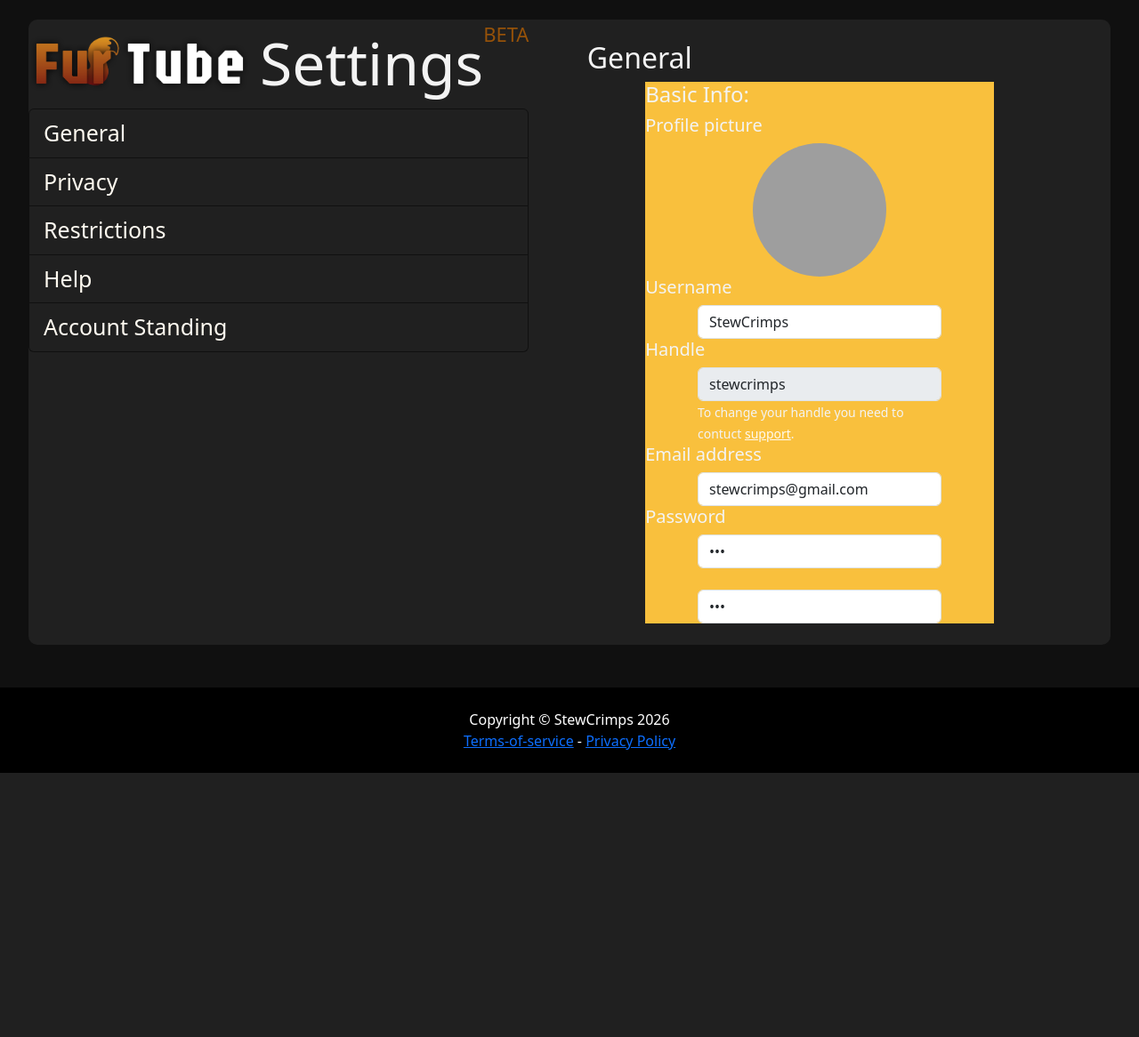
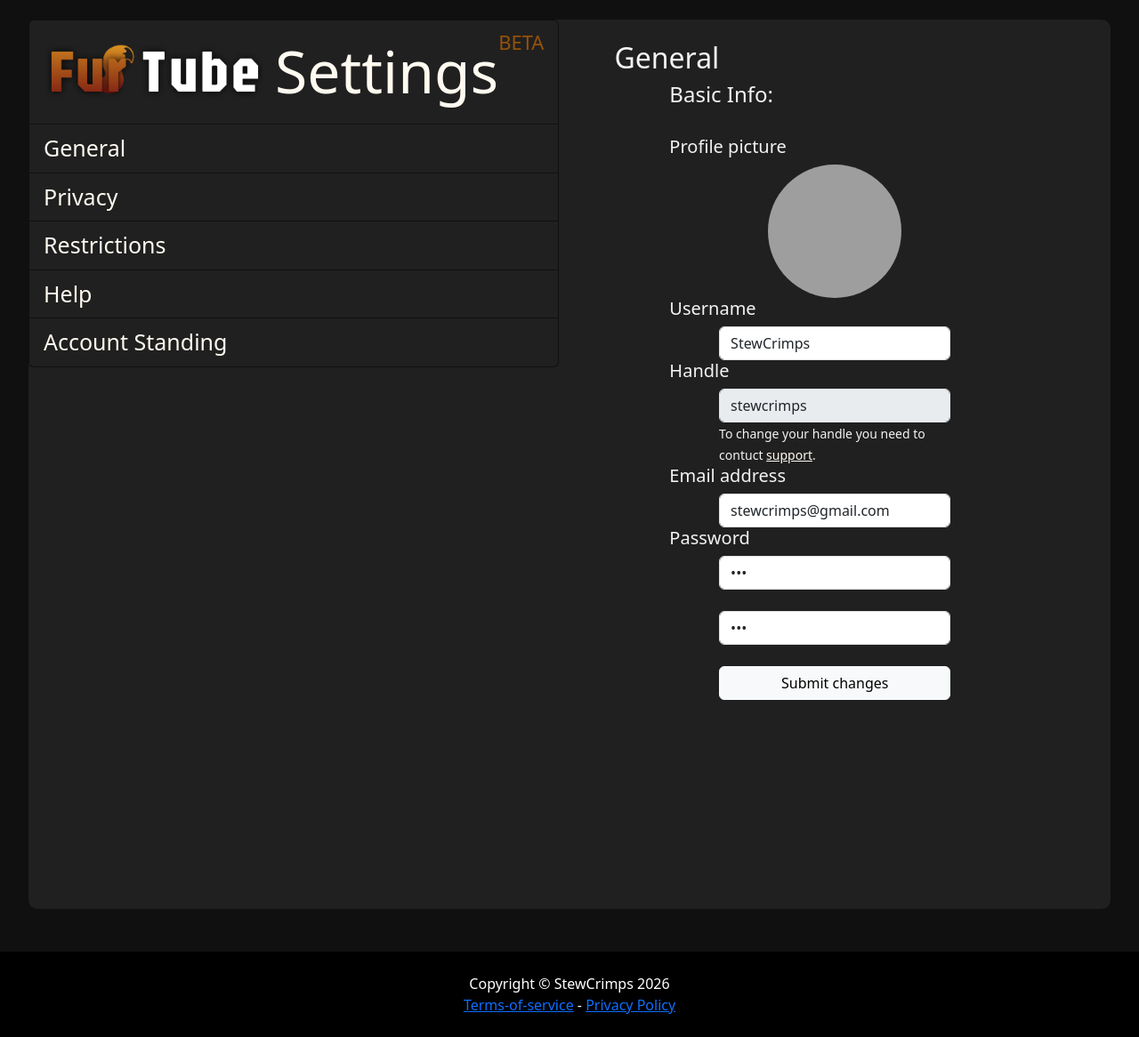
Before and after one commit to StewCrimps/furtube, a Flask app: page /settings/?tab=general in a window 1280 px wide. Shown: the part 58-1224 px from the top of the page at 89% size. Before the commit the page ends 927 px from the top, so only its background shows below. Run offline with Flask 3, Linux system fonts and the light colour scheme; a user stored in the database is signed in; data comes from the database, SQL or seed files in the repository; grey boxes are pictures that could not be loaded.

Commit message:
added links 	changed base file 	fixed settings

```diff
--- a/app.py
+++ b/app.py
@@ -255,7 +255,7 @@ def settings():
         return redirect(url_for('login'))
     active = request.args.get('tab')
     if active not in ["general","privacy","restrictions","help","account-standing"]:
-        abort(404)
+        return redirect(url_for('settings', tab='general'))
 
     mail_provider = current_user.email.split('@')
 
@@ -316,6 +316,9 @@ def verify(token=None):
         return redirect(url_for('login'))
     else:
         current_user = get_current_user()
+        cur_user = Users.query.filter_by(email=current_user).first()
+        if cur_user.verified == True:
+            return redirect(url_for('home'))
         mail_provider = current_user.split('@')
         print(mail_provider[1])
         return render_template('verify.html',current_user=current_user,mail_provider=mail_provider[1]) # make verify page in html with 2 buttons
--- a/templates/base.html
+++ b/templates/base.html
@@ -143,6 +143,12 @@ body {
   display: grid;
   grid-template-columns: 1fr 9fr;
 }
+.standing-demo-container {
+  display: grid;
+  grid-template-columns: 2fr 2fr 2fr 2fr 2fr;
+  grid-gap: 5px;
+}
+
 .list-group-item {
   background-color: #202020;
   color: floralwhite;
--- a/templates/settings.html
+++ b/templates/settings.html
@@ -2,14 +2,15 @@
 {%block context%}
 <br>
 <div style="display: flex; align-items: center; justify-content: center;">
-    <div style="width: 95%; max-width: 2200px; height: fit-content; background-color:#202020; border-radius: 10px;" class="settings-container">
+    <div style="width: 95%; max-width: 2200px; height: 1000px; background-color:#202020; border-radius: 10px;" class="settings-container">
         <div>
-            <div style="display: flex; align-items: center; justify-content: center; gap: 10px; width: 100%; height: 100px;">
-                    <img src="/static/images/orange_main_full_logo.png" alt="Furtube Logo" style="width: 250px;">
-                    <h1 style="font-size: 66px; vertical-align: text-bottom;">Settings<small style=" font-size: 22px; vertical-align: text-top; color: #965209;">BETA</small></h1>
-
-                </div>
             <ul class="list-group">
+                <a href="?tab=general" class="list-group-item">
+                    <div style="display: flex; align-items: center; justify-content: center; gap: 10px; width: 100%; height: 100px;">
+                        <img src="/static/images/orange_main_full_logo.png" alt="Furtube Logo" style="width: 250px;">
+                        <h1 style="font-size: 66px; vertical-align: text-bottom;">Settings<small style=" font-size: 22px; vertical-align: text-top; color: #965209;">BETA</small></h1>
+                    </div>
+                </a>
                 <a href="?tab=general" class="list-group-item">General</a>
                 <a href="?tab=privacy" class="list-group-item">Privacy</a>
                 <a href="?tab=restrictions" class="list-group-item">Restrictions</a>
@@ -35,9 +36,9 @@
                         </div>
                     </div>
                     <div style="justify-content: center; display: flex; ">
-                        <div style="text-align: left; width: 60%; background-color: #f9c03d;">
+                        <div style="text-align: left; width: 60%;">
                             <h4>Basic Info:</h4>
-
+                            <br>
                             <h5>Profile picture</h5>
                             <div>
                                 <div style="justify-content: center; display: flex; ">
@@ -79,6 +80,14 @@
                                     </div>
                                 </div>
                             </div>
+                            <br>
+                            <div>
+                                <div style="justify-content: center; display: flex; ">
+                                    <div style="justify-content: center;  width: 70%;">
+                                        <button type="submit" class="btn btn-primary btn-light" style="width: 100%;">Submit changes</button>
+                                    </div>
+                                </div>
+                            </div>
 
 
 
@@ -98,10 +107,48 @@
                             </div>
                             <div style="justify-content: center; display: flex; ">
                                 <div style="text-align: left; width: 60%;">
+                                    <h4>Comments:</h4>
+                                    <div style="justify-content: center; display: flex; ">
+                                        <div style="justify-content: center;  width: 70%;">
+                                            <button class="btn btn-black" type="button" style="width: 80%; justify-content: center; display: flex;  background-color: #965209; border-radius: 10rem; color: floralwhite;"><a href="" class="navbar-brand">Comments disabled</a></button>
+
+                                            <h6 style="color: floralwhite;">Press to change setting.</h6>
+                                        </div>
+                                    </div>
+                                    <br>
+                                    <h4>Profile type:</h4>
+                                    <div style="justify-content: center; display: flex; ">
+                                        <div style="justify-content: center;  width: 70%;">
+                                            <button class="btn btn-black" type="button" style="width: 80%; justify-content: center; display: flex;  background-color: #965209; border-radius: 10rem; color: floralwhite;"><a href="" class="navbar-brand">Public account</a></button>
+
+                                            <h6 style="color: floralwhite;">Press to change account type.</h6>
+                                        </div>
+                                    </div>
+                                </div>
+                    {% elif active == "help"%}
+                                    d
+                    {% elif active == "account-standing"%}
+                            <h2>Restrictions</h2>
+                                </div>
+                            </div>
+                            <div style="justify-content: center; display: flex; ">
+                                <div style="text-align: left; width: 60%;">
                                     <h4>Email status:</h4>
                                     {%if current_user.verified == 1%}
                                     <h5 style="color: green;">You have verified your email.</h5>
                                     <h5 style="color: green;">You are all set. You can send commends, like and subscribe to other creators.</h5>
+
+                                    <h4>Account status:</h4>
+                                    <h5 style="color: green;">All good. You can create and upload videos.</h5>
+                                    <div class="standing-demo-container">
+                                        <div style="border-radius: 10px; background-color: green; width: 100%; height: 10px;"></div>
+                                        <div style="border-radius: 10px; background-color: #505050; width: 100%; height: 10px;"></div>
+                                        <div style="border-radius: 10px; background-color: #505050; width: 100%; height: 10px;"></div>
+                                        <div style="border-radius: 10px; background-color: #505050; width: 100%; height: 10px;"></div>
+                                        <div style="border-radius: 10px; background-color: #505050; width: 100%; height: 10px;"></div>
+                                    </div>
+                                    <br>
+                                    <h6>You will be notified if you break any rules.</h6>
                                     {%else%}
 
                                     <h5 style="color: red;">You haven't verified your email yet. Verify to gain full access to features.</h5>
@@ -110,11 +157,7 @@
                                     <button class="btn btn-black" type="button" style="width: 40%; justify-content: center; display: flex;  background-color: #965209; border-radius: 10rem; color: floralwhite;"><a href="https://www.{{mail_provider}}" class="navbar-brand">Verify account</a></button>
                                     </div>
                                     {%endif%}
-                                    <h6>Lorem ipsum, dolor sit amet consecutur,</h6>
-                    {% elif active == "help"%}
-                                    d
-                    {% elif active == "account-standing"%}
-                                    e
+
                     {%endif%}
                         </form>
                     </div>
```
